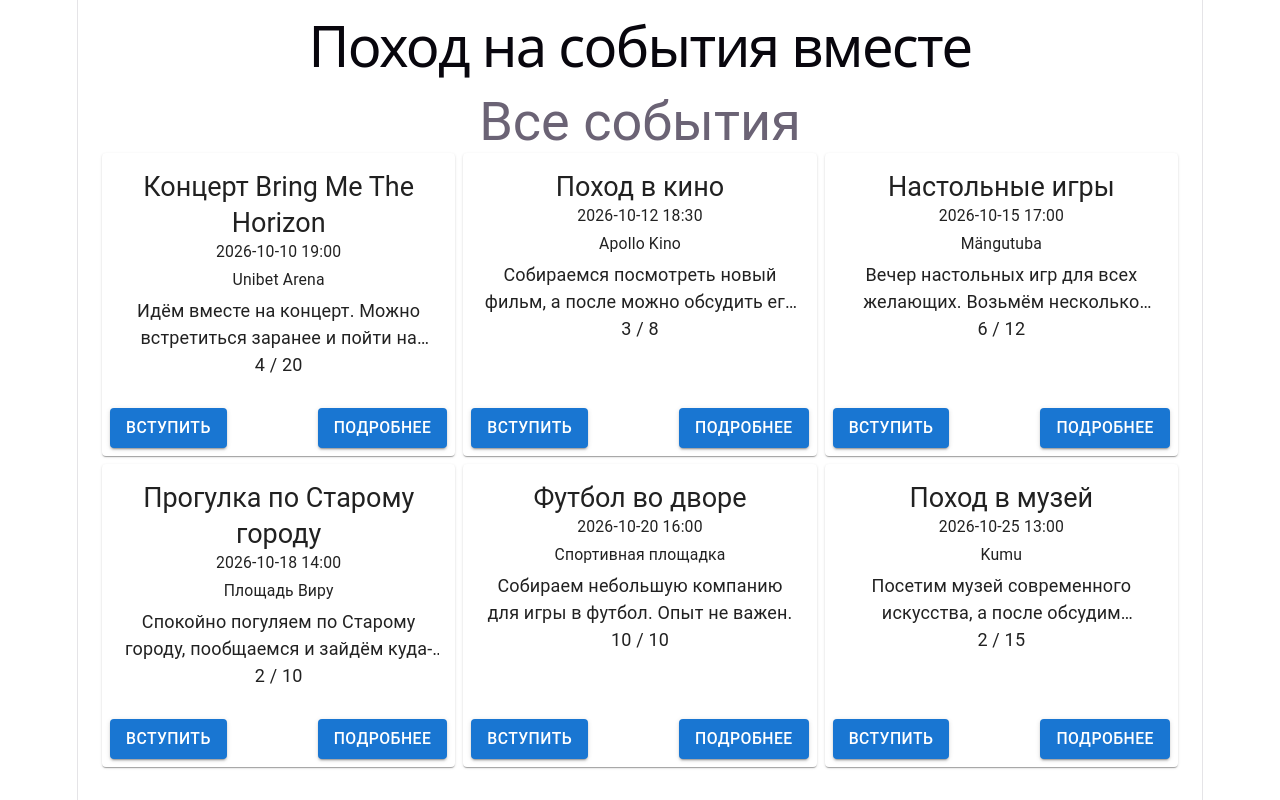
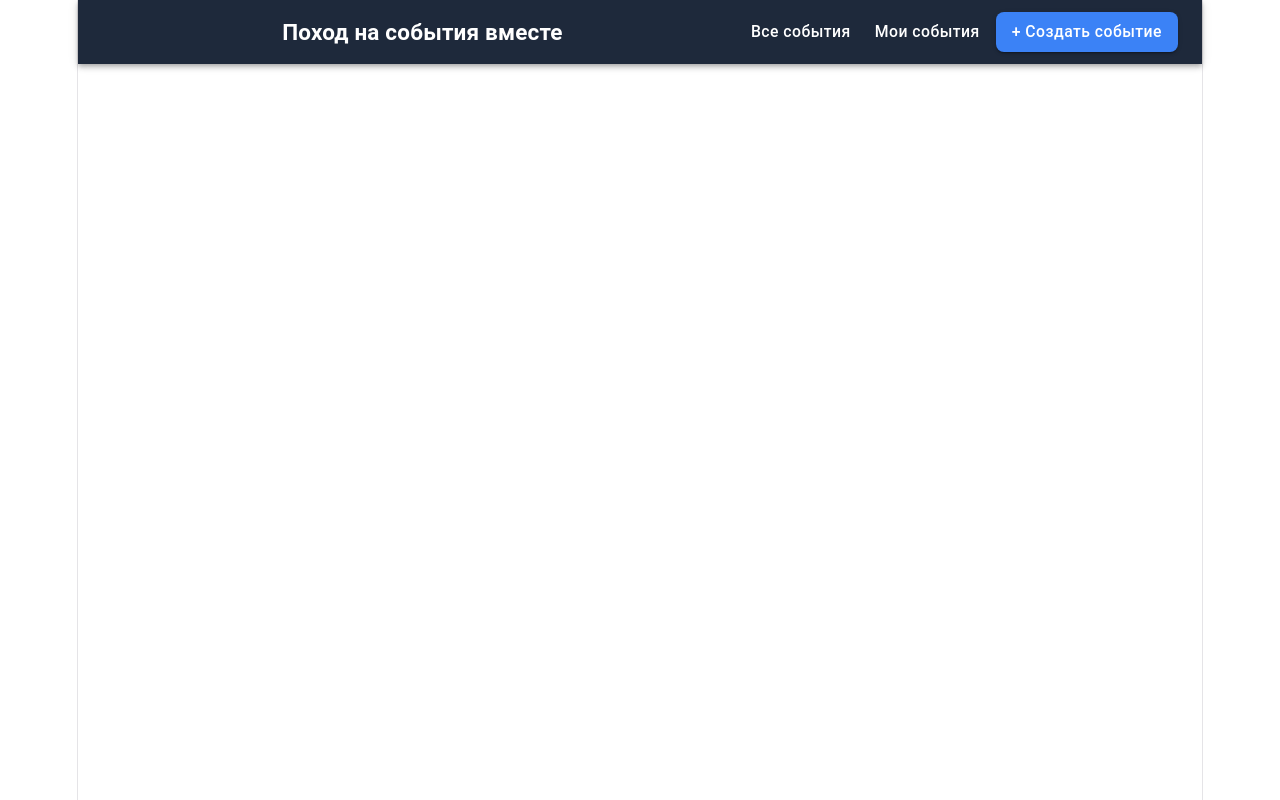
Before and after one commit to remakeK/common-meetings, a React (Vite) app in the folder frontend/: page / in a window 1280 px wide. Built offline with nearby package versions, Linux system fonts and the light colour scheme.

Commit message:
Реализована страница с событиями

```diff
--- a/frontend/package.json
+++ b/frontend/package.json
@@ -14,7 +14,8 @@
     "@emotion/styled": "^11.14.1",
     "@mui/material": "^9.4.0",
     "react": "^19.2.8",
-    "react-dom": "^19.2.8"
+    "react-dom": "^19.2.8",
+    "react-router-dom": "^7.18.4"
   },
   "devDependencies": {
     "@types/node": "^24.13.3",
--- a/frontend/src/App.tsx
+++ b/frontend/src/App.tsx
@@ -1,11 +1,25 @@
+import { BrowserRouter, Route, Routes } from 'react-router-dom';
 import EventsPage from './pages/EventsPage';
+import HomePage from './pages/HomePage';
+import CreateEventPage from './pages/CreateEventPage';
+import EventPage from './pages/EventPage';
+import EventChatPage from './pages/EventChatPage';
+import MyEventsPage from './pages/MyEventsPage';
+import Header from "./components/Header"
 
 function App() {
     return (
-      <>
-        <h1>Поход на события вместе</h1>
-        <EventsPage />
-      </>
+      <BrowserRouter>
+      <Header/>
+      <Routes>
+        <Route path="/" element={<HomePage />} />
+        <Route path="/events" element={<EventsPage />} />
+        <Route path="/events/create" element={<CreateEventPage />} />
+        <Route path="/events/:id" element={<EventPage />} />
+        <Route path="/events/:id/chat" element={<EventChatPage/>} />
+        <Route path="/events/joined" element={<MyEventsPage/>} />
+      </Routes>
+      </BrowserRouter>
       )
 }
 
--- a/frontend/src/components/EventCard.tsx
+++ b/frontend/src/components/EventCard.tsx
@@ -7,7 +7,9 @@ function EventCard({ event }: { event: Event }) {
             sx={{
                 height: "100%",
                 display: "flex",
-                flexDirection: "column"
+                flexDirection: "column",
+                backgroundColor: "#ffffff",
+                borderRadius: 4
             }}
         >
             <CardContent>
@@ -15,16 +17,17 @@ function EventCard({ event }: { event: Event }) {
                     {event.name}
                 </Typography>
 
-                <Typography variant="body2" gutterBottom>
+                <Typography variant="body2" gutterBottom color="textSecondary">
                     {event.date}
                 </Typography>
 
-                <Typography variant="body2" gutterBottom>
+                <Typography variant="body2" gutterBottom color="textSecondary">
                     {event.location}
                 </Typography>
 
                 <Typography
                     variant="body1"
+                    color="textSecondary"
                     sx={{
                         display: "-webkit-box",
                         WebkitLineClamp: 2,
@@ -44,10 +47,16 @@ function EventCard({ event }: { event: Event }) {
                 marginTop: "auto",
                 justifyContent: "space-between"
                 }}>
-                <Button variant="contained">
-                    Вступить
+                <Button
+                size="small"
+                variant="contained"
+                sx={{backgroundColor: "#2563EB", borderRadius: 2, "&:hover": {backgroundColor: "#1D4ED8", borderRadius: 2}}}>
+                    Я приду
                 </Button>
-                <Button variant="contained">
+                <Button
+                size="small"
+                variant="outlined"
+                sx={{color: "#000000", borderColor: "#000000", borderRadius: 2}}>
                     Подробнее
                 </Button>
             </CardActions>
--- a/frontend/src/components/Header.tsx
+++ b/frontend/src/components/Header.tsx
@@ -0,0 +1,72 @@
+import { AppBar, Toolbar, Typography, Box, Button } from "@mui/material";
+import { Link as RouterLink } from "react-router-dom";
+
+function Header() {
+    return (
+        <AppBar
+            position="static"
+            sx={{
+                backgroundColor: "#1E293B"
+            }}
+        >
+            <Toolbar>
+                <Typography
+                    variant="h6"
+                    component={RouterLink}
+                    to="/"
+                    sx={{
+                        flexGrow: 1,
+                        color: "#FFFFFF",
+                        textDecoration: "none",
+                        fontWeight: 600
+                    }}
+                >
+                    Поход на события вместе
+                </Typography>
+
+                <Box sx={{ display: "flex", gap: 1 }}>
+                    <Button
+                        component={RouterLink}
+                        to="/events"
+                        sx={{
+                            color: "#FFFFFF",
+                            textTransform: "none"
+                        }}
+                    >
+                        Все события
+                    </Button>
+
+                    <Button
+                        component={RouterLink}
+                        to="/events/joined"
+                        sx={{
+                            color: "#FFFFFF",
+                            textTransform: "none"
+                        }}
+                    >
+                        Мои события
+                    </Button>
+
+                    <Button
+                        component={RouterLink}
+                        variant="contained"
+                        to="/events/create"
+                        sx={{
+                            backgroundColor: "#3B82F6",
+                            color: "#FFFFFF",
+                            borderRadius: 2,
+                            textTransform: "none",
+                            "&:hover": {
+                                backgroundColor: "#2563EB"
+                            }
+                        }}
+                    >
+                        + Создать событие
+                    </Button>
+                </Box>
+            </Toolbar>
+        </AppBar>
+    );
+}
+
+export default Header;
--- /dev/null
+++ b/frontend/src/pages/CreateEventPage.tsx
@@ -0,0 +1,4 @@
+function CreateEventPage(){
+    return <h1></h1>;
+}
+export default CreateEventPage;
--- /dev/null
+++ b/frontend/src/pages/EventChatPage.tsx
@@ -0,0 +1,4 @@
+function EventChatPage(){
+    return <h1></h1>;
+}
+export default EventChatPage;
--- /dev/null
+++ b/frontend/src/pages/EventPage.tsx
@@ -0,0 +1,4 @@
+function EventPage(){
+    return <h1></h1>;
+}
+export default EventPage;
--- a/frontend/src/pages/EventsPage.tsx
+++ b/frontend/src/pages/EventsPage.tsx
@@ -8,7 +8,7 @@ import { events } from "../data/mockData";
 function EventsPage() {
     return (
         <Container>
-            <Typography variant="h3">
+            <Typography variant="h3" sx={{color: "white"}}>
                 Все события
             </Typography>
 
--- /dev/null
+++ b/frontend/src/pages/HomePage.tsx
@@ -0,0 +1,4 @@
+function HomePage(){
+    return <h1></h1>;
+}
+export default HomePage;
--- /dev/null
+++ b/frontend/src/pages/MyEventsPage.tsx
@@ -0,0 +1,4 @@
+function MyEventsPage(){
+    return <h1></h1>;
+}
+export default MyEventsPage;
```
Also changed, not shown: 1 other file (tests, documents, lock files or other folders).
